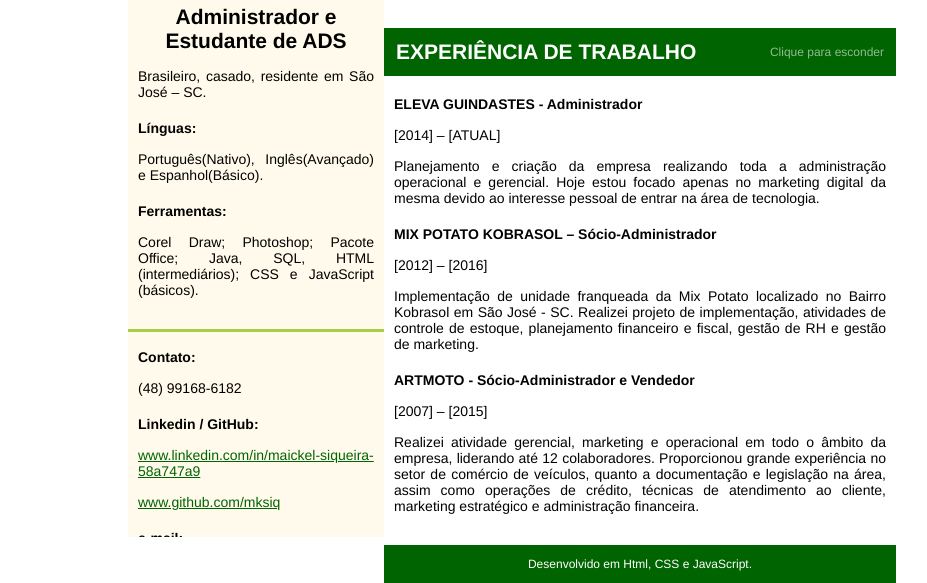
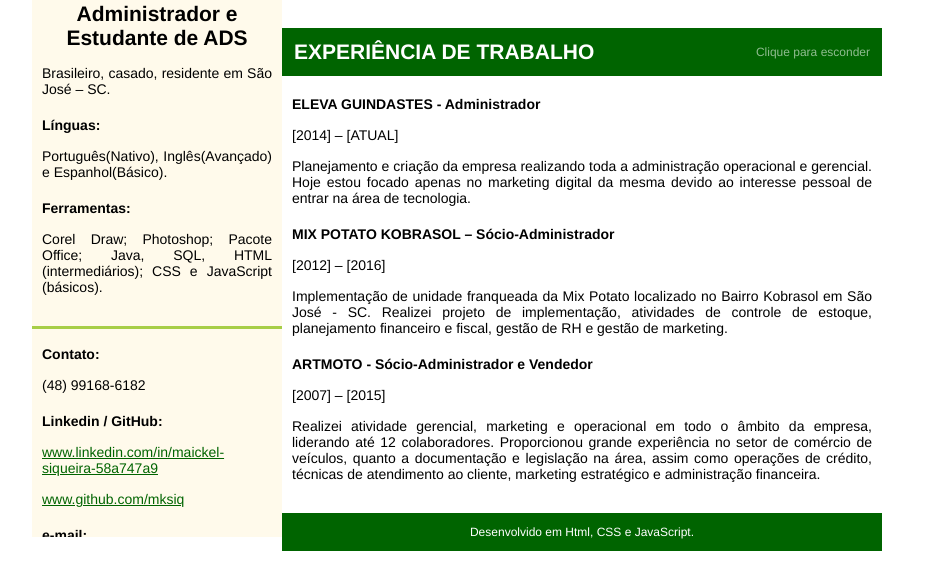
Before and after one commit to mksiq/mksiq.github.io, a plain HTML site: page index.html in a window 1280 px wide. Shown: the part 247-830 px from the top of the page, without its empty margins (128-1055 px from the left). After the commit the page ends 800 px from the top, so only its background shows below. Drawn offline with Linux system fonts and the light colour scheme.

Commit message:
Update index.html

```diff
--- a/index.html
+++ b/index.html
@@ -10,9 +10,6 @@
             height: 98%;
             align-content: center;
         }
-        .content {
-            max-width: 800px;
-        }
 
         nav{
             display: inline;
@@ -24,7 +21,9 @@
             font-family: Helvetica, sans-serif;
             font-size: 14px;
             height: 100%;
-            margin: 0px;
+            margin: auto;
+            max-width: 960px;
+
         }
         div{
             padding: 30px;
@@ -58,15 +57,14 @@
         }
         #lateral-esquerda{
             background-color: rgb(255,250,235);
-            width: 20%;
-            margin-left: 20%;
+            width: 250px;
             overflow: hidden;
         }
         a{
             color: darkgreen;
         }
         #lateral-direita{
-            width:40%;
+            width:600px;
         }
 
         #fim{
```
